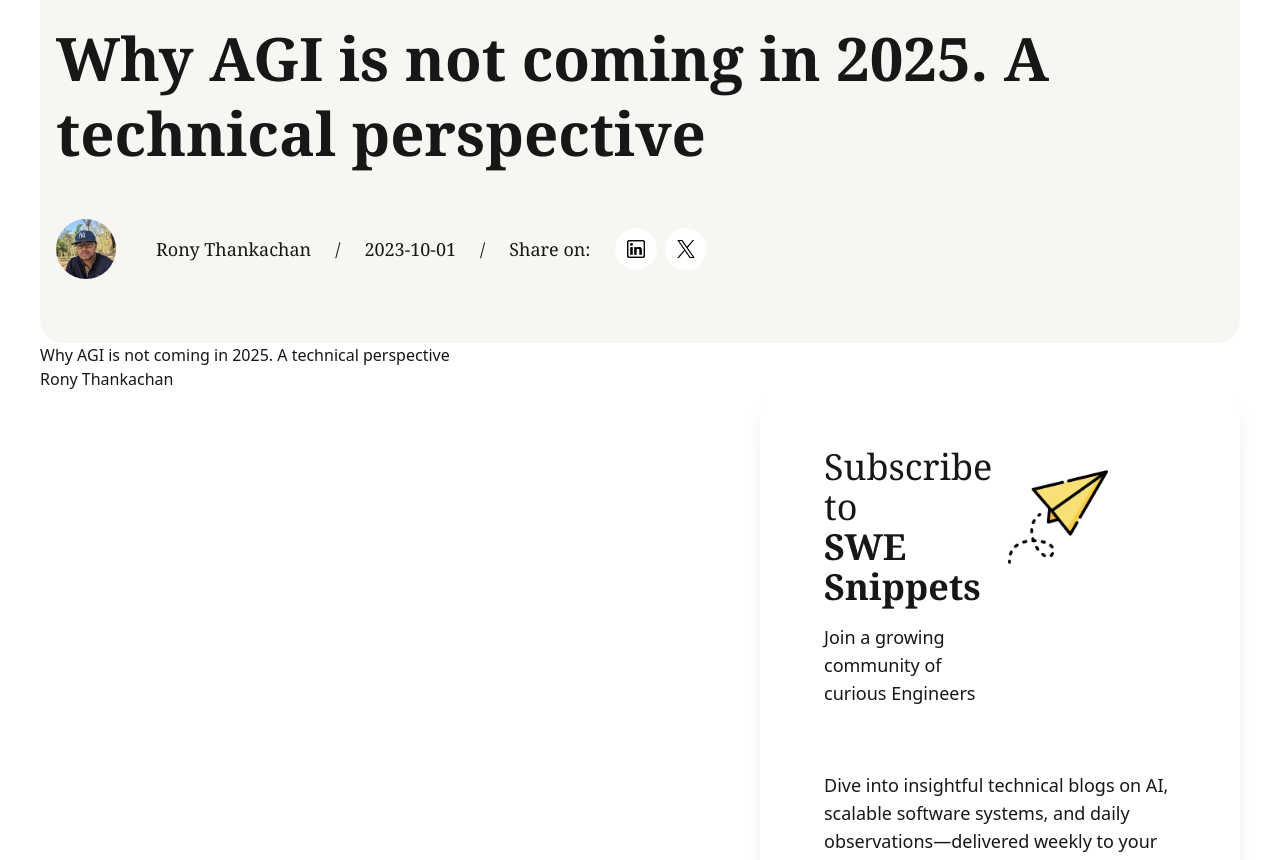
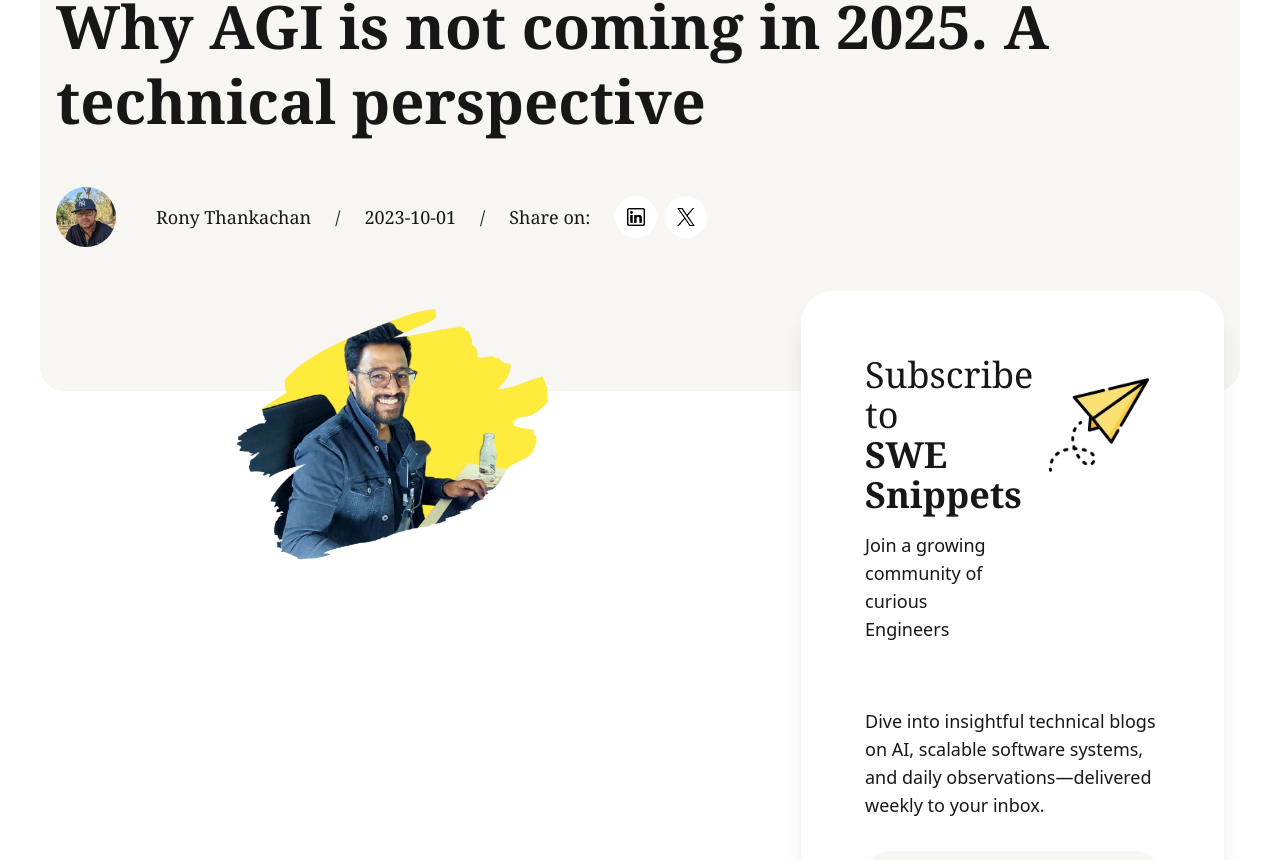
Before and after one commit to ronythankachan/ronythankachan.com, a Next.js app: page /blogs/blog1 in a window 1280 px wide. Shown: the part 215-1075 px from the top of the page. Built offline with nearby package versions, Linux system fonts and the light colour scheme.

Commit message:
Style fix for blog page

```diff
--- a/app/blogs/[slug]/page.tsx
+++ b/app/blogs/[slug]/page.tsx
@@ -43,7 +43,7 @@ const BlogPage = async ({ params }: { params: Promise<Params> }) => {
     <>
       <HeroSection>
         <Container>
-          <div className="flex items-center gap-2 mb-8">
+          <div className="flex items-center gap-2">
             {data.category.map((category: string) => (
               <p
                 className={`px-4 py-1 rounded-full ${
@@ -58,7 +58,7 @@ const BlogPage = async ({ params }: { params: Promise<Params> }) => {
           <h1 className="text-[60px] leading-tight font-serif mb-12 font-semibold">
             {data.title}
           </h1>
-          <div className="flex items-center gap-6 font-serif text-lg">
+          <div className="flex items-center gap-6 font-serif text-lg mb-20">
             <Image
               src={"/rony2.jpeg"}
               alt={data.title}
@@ -104,6 +104,8 @@ const BlogPage = async ({ params }: { params: Promise<Params> }) => {
       </HeroSection>
       <BlogPost
         author={"Rony Thankachan"}
+        bgColor={data.bgColor}
+        imageUrl={data.imageUrl}
         title={data.title}
         content={content}
       />
--- a/app/components/BlogCard.tsx
+++ b/app/components/BlogCard.tsx
@@ -18,14 +18,17 @@ const BlogCard: React.FC<{ post: BlogPost }> = ({ post }) => {
     <Link href={`/blogs/${post.slug}`} key={post.slug}>
       <CardContainer>
         <div
-          className={`relative w-full aspect-[1.91/1] mb-6 rounded-2xl overflow-hidden font-serif ${post.bgColor}`}
+          className={`relative w-full aspect-[1.91/1] mb-6 rounded-2xl overflow-hidden font-serif ${
+            post.imageUrl ? "" : post.bgColor
+          }`}
         >
           {post.imageUrl ? (
             <Image
               src={post.imageUrl}
               alt={post.title}
               fill
-              className="w-full h-full object-cover"
+              className="w-full h-full object-contain"
+              style={{ objectFit: "contain" }}
             />
           ) : (
             <div className="relative h-full w-full flex flex-col justify-center items-center text-center p-8">
--- a/app/components/BlogPost.tsx
+++ b/app/components/BlogPost.tsx
@@ -2,27 +2,57 @@ import React from "react";
 import ReactMarkdown from "react-markdown";
 import Container from "./shared/Container";
 import NewsLetter from "./NewsLetter";
+import Image from "next/image";
 
 interface BlogPostProps {
   content: string;
   title: string;
   author: string;
+  bgColor: string;
+  imageUrl: string;
 }
 
-const BlogPost: React.FC<BlogPostProps> = ({ content, title, author }) => {
+const BlogPost: React.FC<BlogPostProps> = ({
+  content,
+  title,
+  author,
+  bgColor,
+  imageUrl,
+}) => {
   return (
     <>
-      <div className="flex justify-between flex-col md:flex-row">
-        <div className="md:w-3/5">
-          <h1>{title}</h1>
-          <p>{author}</p>
+      <Container>
+        <div className="flex justify-between flex-col md:flex-row gap-16 mt-[-100px]">
+          <div
+            className={`relative w-full h-80 aspect-[1.91/1] mb-6 rounded-3xl overflow-hidden font-serif ${
+              !imageUrl ? bgColor : ""
+            }`}
+          >
+            {imageUrl ? (
+              <Image
+                src={imageUrl}
+                alt={title}
+                fill
+                className="w-full h-full object-contain"
+                style={{ objectFit: "contain" }}
+              />
+            ) : (
+              <div className="relative h-full w-full flex flex-col justify-center items-center text-center p-8">
+                <h2 className="text-[24px] md:text-[32px] leading-tight mb-6">
+                  {title}
+                </h2>
+                <div className="flex items-center">
+                  <span className="text-xs md:text-sm font-medium">
+                    {author}
+                  </span>
+                </div>
+              </div>
+            )}
+          </div>
+          <div className="md:w-2/5 mt-[-40px]">
+            <NewsLetter direction="vertical" />
+          </div>
         </div>
-        <div className="md:w-2/5">
-          <NewsLetter direction="vertical" />
-        </div>
-      </div>
-
-      <Container>
         <ReactMarkdown>{content}</ReactMarkdown>
       </Container>
     </>
--- a/public/blogs/blog1.md
+++ b/public/blogs/blog1.md
@@ -3,7 +3,7 @@ title: "Why AGI is not coming in 2025. A technical perspective"
 date: "2023-10-01"
 author: "John Doe"
 category: ["AI", "Technology"]
-bgColor: "bg-blue-100"
+bgColor: "bg-red-200"
 imageUrl: "/rony.png"
 ---
 
--- a/tailwind.config.ts
+++ b/tailwind.config.ts
@@ -14,4 +14,5 @@ export default {
     },
   },
   plugins: [],
+  safelist: ["bg-red-200", "bg-green-200", "bg-orange-200"],
 } satisfies Config;
```
Also changed, not shown: public/blogs/blog2.md (+1 -1 lines), public/blogs/blog3.md (+1 -1 lines).
